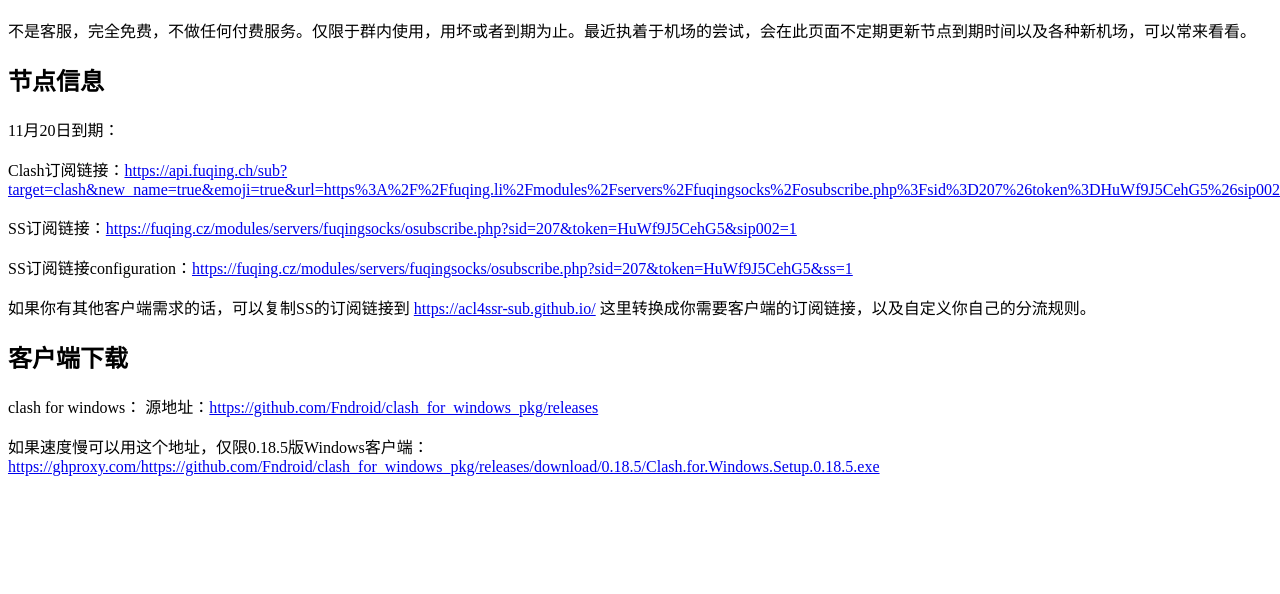
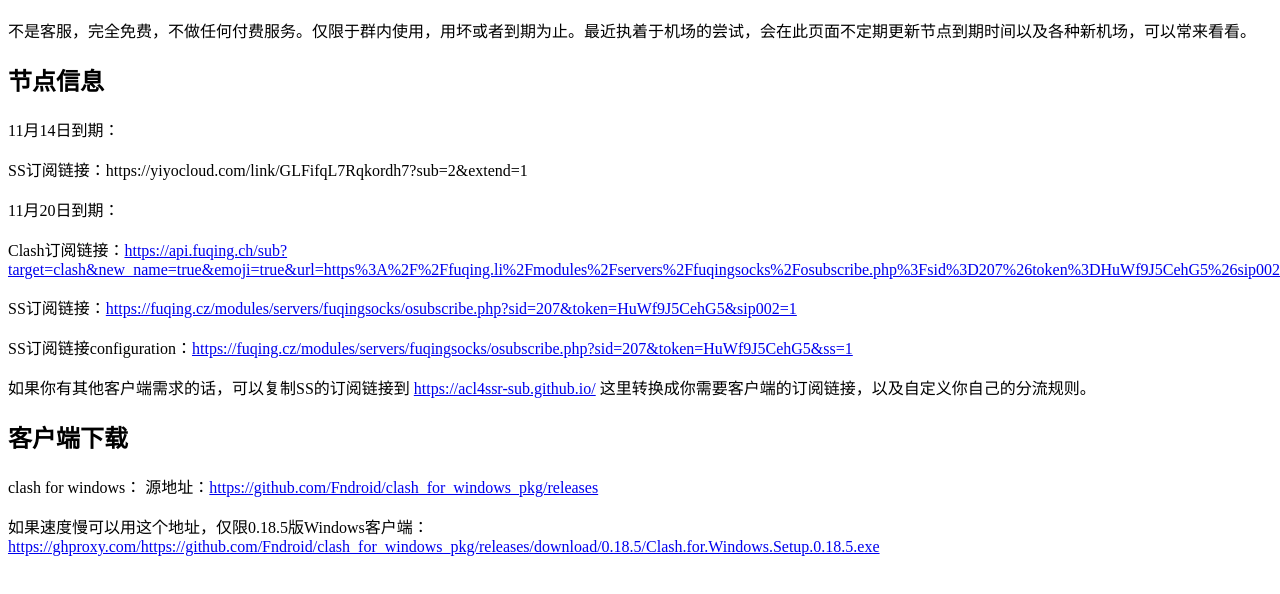
Before and after one commit to icesakura/groupshare, a plain HTML site: page index.html in a window 1280 px wide. Shown: the part 48-642 px from the top of the page. Drawn offline with Linux system fonts and the light colour scheme.

Commit message:
Update index.html

```diff
--- a/index.html
+++ b/index.html
@@ -1,6 +1,9 @@
 <h1 id="milix">MILIX</h1>
 <p>不是客服，完全免费，不做任何付费服务。仅限于群内使用，用坏或者到期为止。最近执着于机场的尝试，会在此页面不定期更新节点到期时间以及各种新机场，可以常来看看。</p>
 <h2 id="-">节点信息</h2>
+<p>11月14日到期：</p>
+<p>SS订阅链接：https://yiyocloud.com/link/GLFifqL7Rqkordh7?sub=2&extend=1</p>
+
 <p>11月20日到期：</p>
 <p>Clash订阅链接：<a href="https://api.fuqing.ch/sub?target=clash&amp;new_name=true&amp;emoji=true&amp;url=https%3A%2F%2Ffuqing.li%2Fmodules%2Fservers%2Ffuqingsocks%2Fosubscribe.php%3Fsid%3D207%26token%3DHuWf9J5CehG5%26sip002%3D1">https://api.fuqing.ch/sub?target=clash&amp;new_name=true&amp;emoji=true&amp;url=https%3A%2F%2Ffuqing.li%2Fmodules%2Fservers%2Ffuqingsocks%2Fosubscribe.php%3Fsid%3D207%26token%3DHuWf9J5CehG5%26sip002%3D1</a></p>
 <p>SS订阅链接：<a href="https://fuqing.cz/modules/servers/fuqingsocks/osubscribe.php?sid=207&amp;token=HuWf9J5CehG5&amp;sip002=1">https://fuqing.cz/modules/servers/fuqingsocks/osubscribe.php?sid=207&amp;token=HuWf9J5CehG5&amp;sip002=1</a></p>
```
